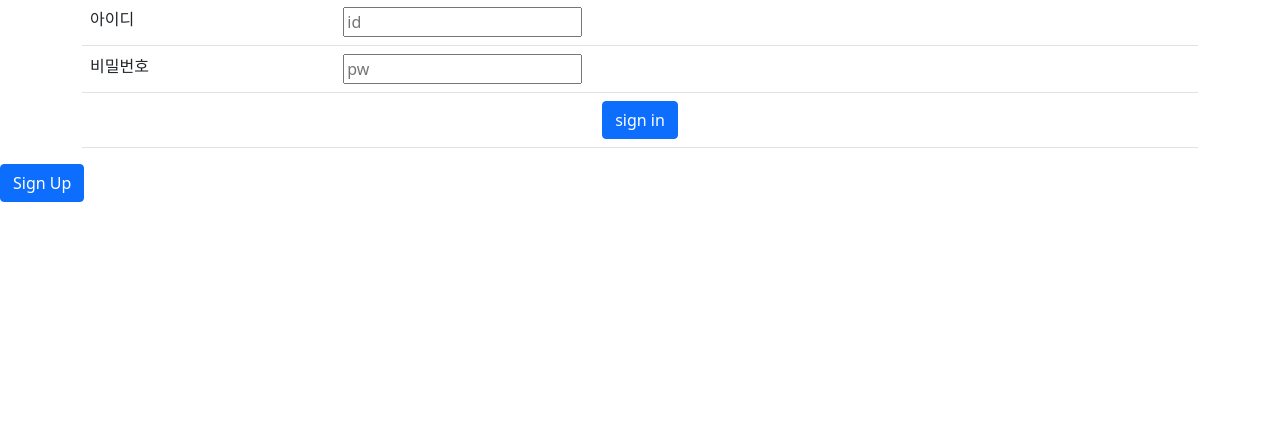
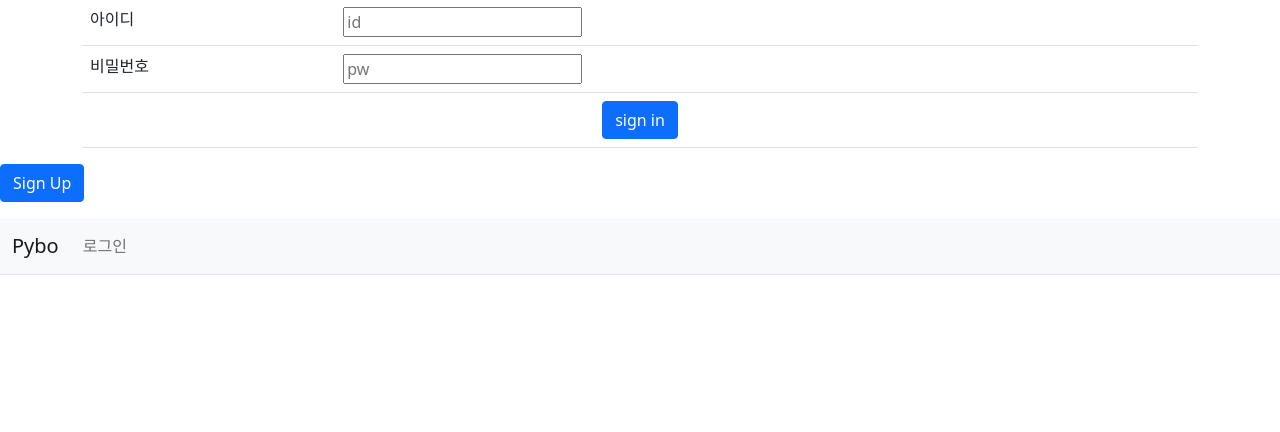
Before and after one commit to Frankensosege/djangoUI, a Django app: page /login/ in a window 1280 px wide. Shown: the part 130-562 px from the top of the page. Run offline with Django 4.2, Linux system fonts and the light colour scheme; some libraries are stand-ins or nearby versions.

Commit message:
20230404-1

```diff
--- a/templates/base.html
+++ b/templates/base.html
@@ -13,5 +13,27 @@
 {% block content %}
 {% endblock %}
 <!-- 기본 템플릿 안에 삽입될 내용 End -->
+
+<!-- 네비게이션바 -->
+<nav class="navbar navbar-expand-lg navbar-light bg-light border-bottom">
+    <div class="container-fluid">
+        <a class="navbar-brand" href="{% url 'login:index' %}">Pybo</a>
+        <button class="navbar-toggler" type="button"
+                data-bs-toggle="collapse"
+                data-bs-target="#navbarSupportedContent"
+                aria-controls="navbarSupportedContent"
+                aria-expanded="false"
+                aria-label="Toggle navigation">
+            <span class="navbar-toggler-icon"></span>
+        </button>
+        <div class="collapse navbar-collapse" id="navbarSupportedContent">
+            <ul class="navbar-nav me-auto mb-2 mb-lg-0">
+                <li class="nav-item">
+                    <a class="nav-link" href="#">로그인</a>
+                </li>
+            </ul>
+        </div>
+    </div>
+</nav>
 </body>
 </html>
```
